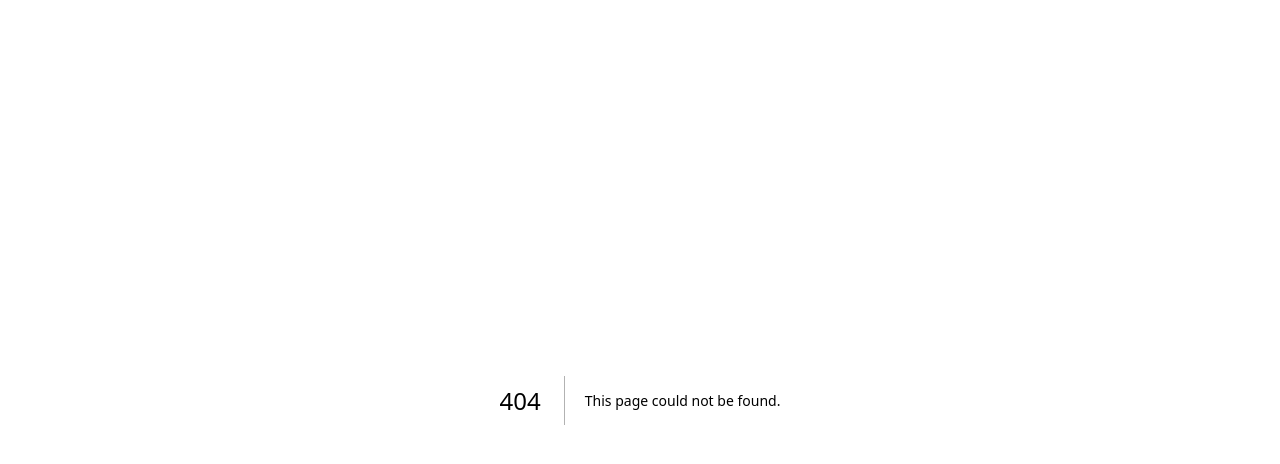
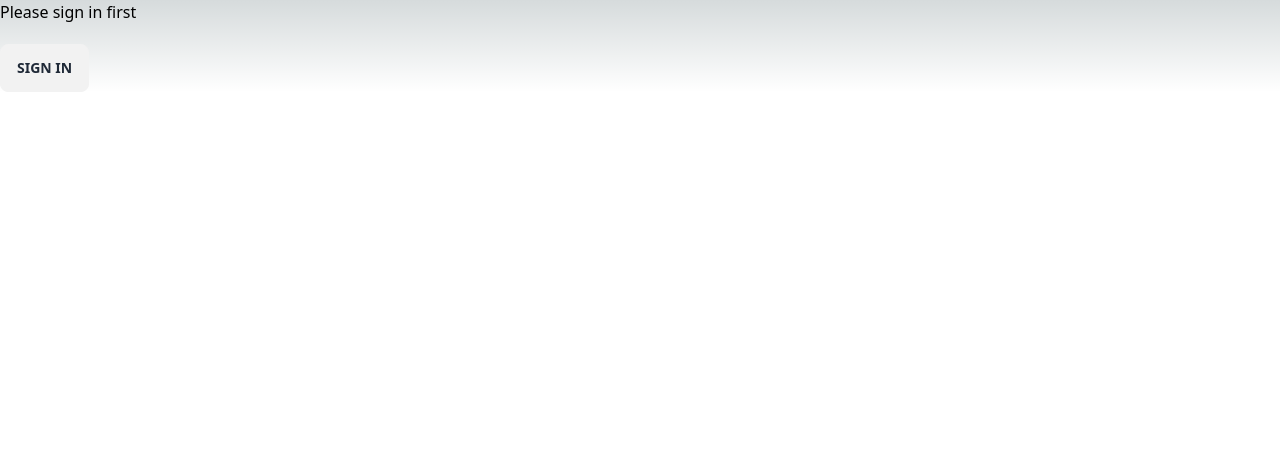
Before and after one commit to rpplusplus/proxy_wallet_demo, a Next.js app: page /components/not_login in a window 1280 px wide. Before the commit this address had no page. Shown: the top 464 px of the page. Built offline with nearby package versions, Linux system fonts and the light colour scheme.

Commit message:
feat(pages/components/not_login.tsx): add not login components

```diff
--- /dev/null
+++ b/pages/components/not_login.tsx
@@ -0,0 +1,10 @@
+import { signIn } from "next-auth/react"
+
+const NotLogin = () => {
+    return (<>
+        <div>Please sign in first</div>
+        <button className='btn mt-5' onClick={()=>signIn()}>Sign In</button>
+      </>)
+}
+
+export default NotLogin
```
